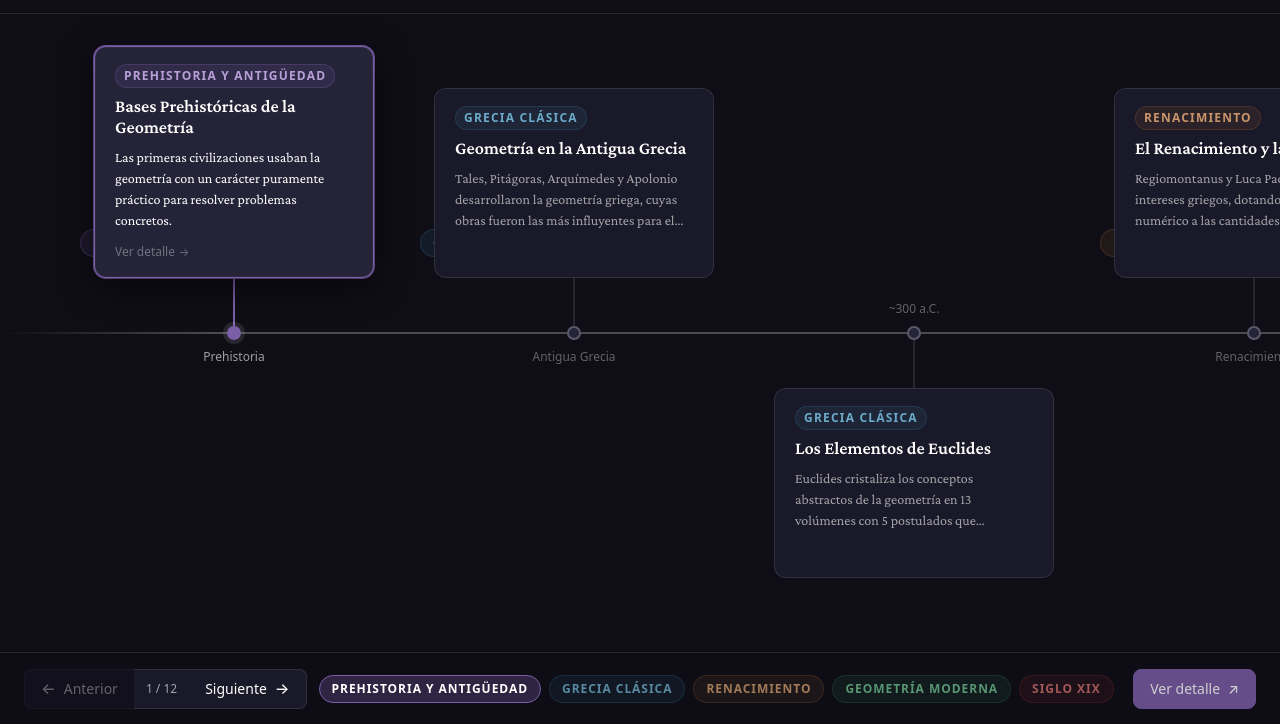
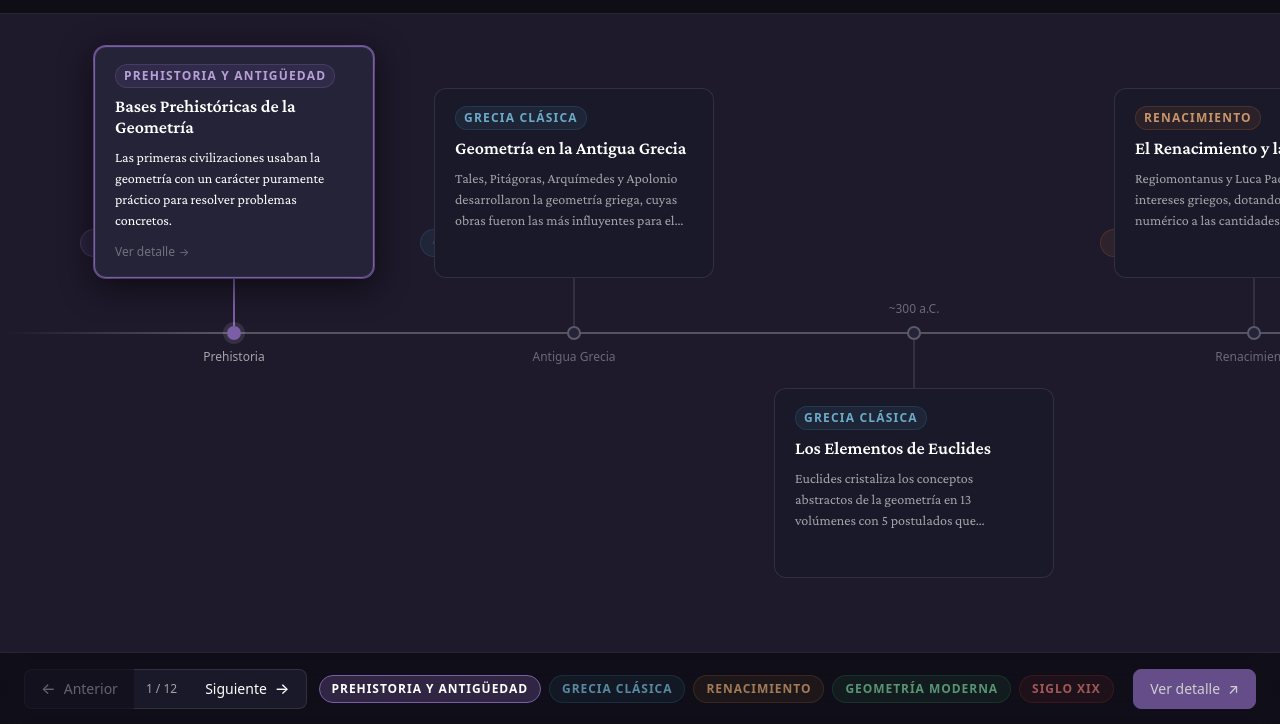
Before and after one commit to artilugio0/historia-de-la-geometria, a plain HTML site: page index.html in a window 1280 px wide. Shown: the part 76-800 px from the top of the page. Drawn offline with nearby package versions, Linux system fonts and the light colour scheme.

Commit message:
add background color transition between periods

```diff
--- a/css/layout.css
+++ b/css/layout.css
@@ -1,6 +1,6 @@
 /* ── Page Layout ── */
 body {
-  background-color: var(--color-bg);
+  background-color: color-mix(in srgb, var(--active-period-color) 14%, var(--color-bg));
   color: var(--color-text);
   font-family: var(--font-family-serif);
   font-size: var(--font-size-base);
@@ -9,6 +9,7 @@ body {
   display: flex;
   flex-direction: column;
   overflow: hidden;
+  transition: --active-period-color 600ms ease 350ms;
 }
 
 /* ── Site Header ── */
--- a/css/variables.css
+++ b/css/variables.css
@@ -1,3 +1,10 @@
+/* Register as a typed property so color-mix() transitions smoothly */
+@property --active-period-color {
+  syntax: '<color>';
+  inherits: true;
+  initial-value: #0F0E17;
+}
+
 :root {
   /* ── Background & Surface ── */
   --color-bg:          #0F0E17;
--- a/js/main.js
+++ b/js/main.js
@@ -3,7 +3,7 @@
  * Navigation never imports modal directly — all wiring happens here.
  */
 
-import { fetchTimeline } from './data.js';
+import { fetchTimeline, getPeriod } from './data.js';
 import { renderTimeline, registerCallbacks } from './timeline.js';
 import { initNavigation, updateNavUI } from './navigation.js';
 import { initModal, openModal, closeModal, isModalOpen } from './modal.js';
@@ -31,6 +31,10 @@ async function init() {
   registerCallbacks({
     onActivate: (entry) => {
       updateNavUI(navEl, entry);
+      const period = getPeriod(entry.periodId);
+      if (period) {
+        document.body.style.setProperty('--active-period-color', period.color);
+      }
     },
     onOpenModal: (entry) => openModal(entry),
   });
```
